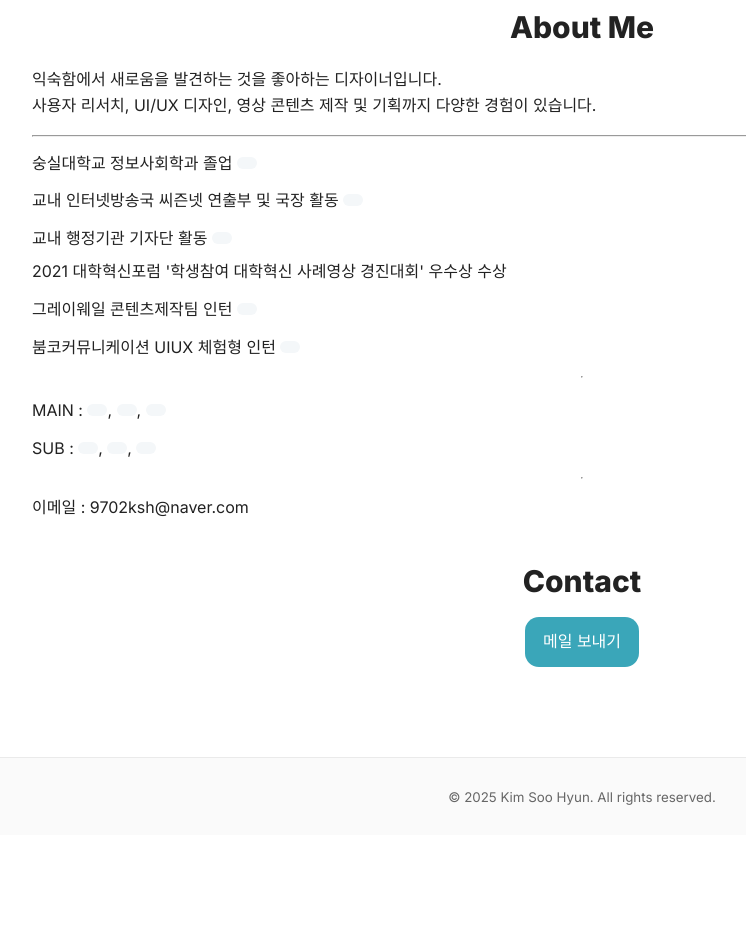
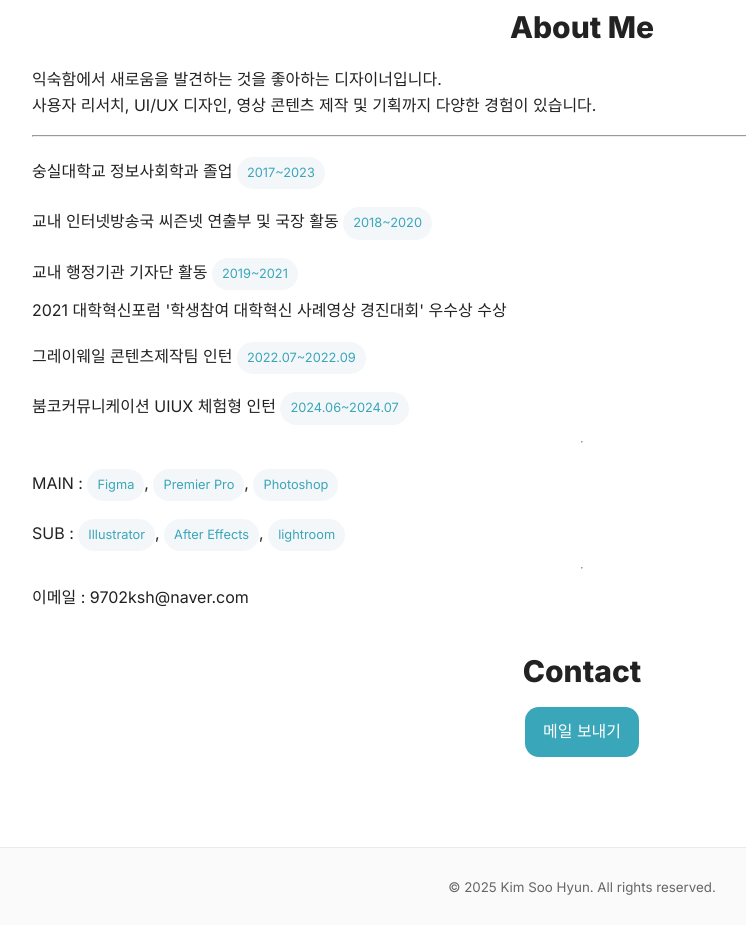
Before and after one commit to Goo-hyun/soohyunportfolio, a plain HTML site: page index.html in a window 1280 px wide. Shown: the part 994-1919 px from the top of the page, without its empty margins (58-804 px from the left). Before the commit the page ends 1829 px from the top, so only its background shows below. Drawn offline with Linux system fonts and the light colour scheme.

Commit message:
Update index.html

```diff
--- a/index.html
+++ b/index.html
@@ -91,15 +91,15 @@
       사용자 리서치, UI/UX 디자인, 영상 콘텐츠 제작 및 기획까지 다양한 경험이 있습니다.</p>
       <hr>
       <ul class="facts">
-        <li>숭실대학교 정보사회학과 졸업 <span class="pill"2017~2023></span></li>
-        <li>교내 인터넷방송국 씨즌넷 연출부 및 국장 활동 <span class="pill"2018~2020></span></li>
-        <li>교내 행정기관 기자단 활동 <span class="pill"2019~2021></span></li>
+        <li>숭실대학교 정보사회학과 졸업 <span class="pill">2017~2023</span></li>
+        <li>교내 인터넷방송국 씨즌넷 연출부 및 국장 활동 <span class="pill">2018~2020</span></li>
+        <li>교내 행정기관 기자단 활동 <span class="pill">2019~2021</span></li>
         <li>2021 대학혁신포럼 '학생참여 대학혁신 사례영상 경진대회' 우수상 수상</li>
-        <li>그레이웨일 콘텐츠제작팀 인턴 <span class="pill"2022.07~2022.09></span></li>
-        <li>붐코커뮤니케이션 UIUX 체험형 인턴 <span class="pill"2024.06~2024.07></span></li>
+        <li>그레이웨일 콘텐츠제작팀 인턴 <span class="pill">2022.07~2022.09</span></li>
+        <li>붐코커뮤니케이션 UIUX 체험형 인턴 <span class="pill">2024.06~2024.07</span></li>
         <hr>
-        <li>MAIN : <span class="pill"Figma></span>, <span class="pill"Premier Pro></span>, <span class="pill"Photoshop></span></li>
-        <li>SUB : <span class="pill"Illustrator></span>, <span class="pill"After Effects></span>, <span class="pill"lightroom></span></li>
+        <li>MAIN : <span class="pill">Figma</span>, <span class="pill">Premier Pro</span>, <span class="pill">Photoshop</span></li>
+        <li>SUB : <span class="pill">Illustrator</span>, <span class="pill">After Effects</span>, <span class="pill">lightroom</span></li>
         <hr>
         <li>이메일 : <a href="mailto:9702ksh@naver.com">9702ksh@naver.com</a></li>
       </ul>
```
